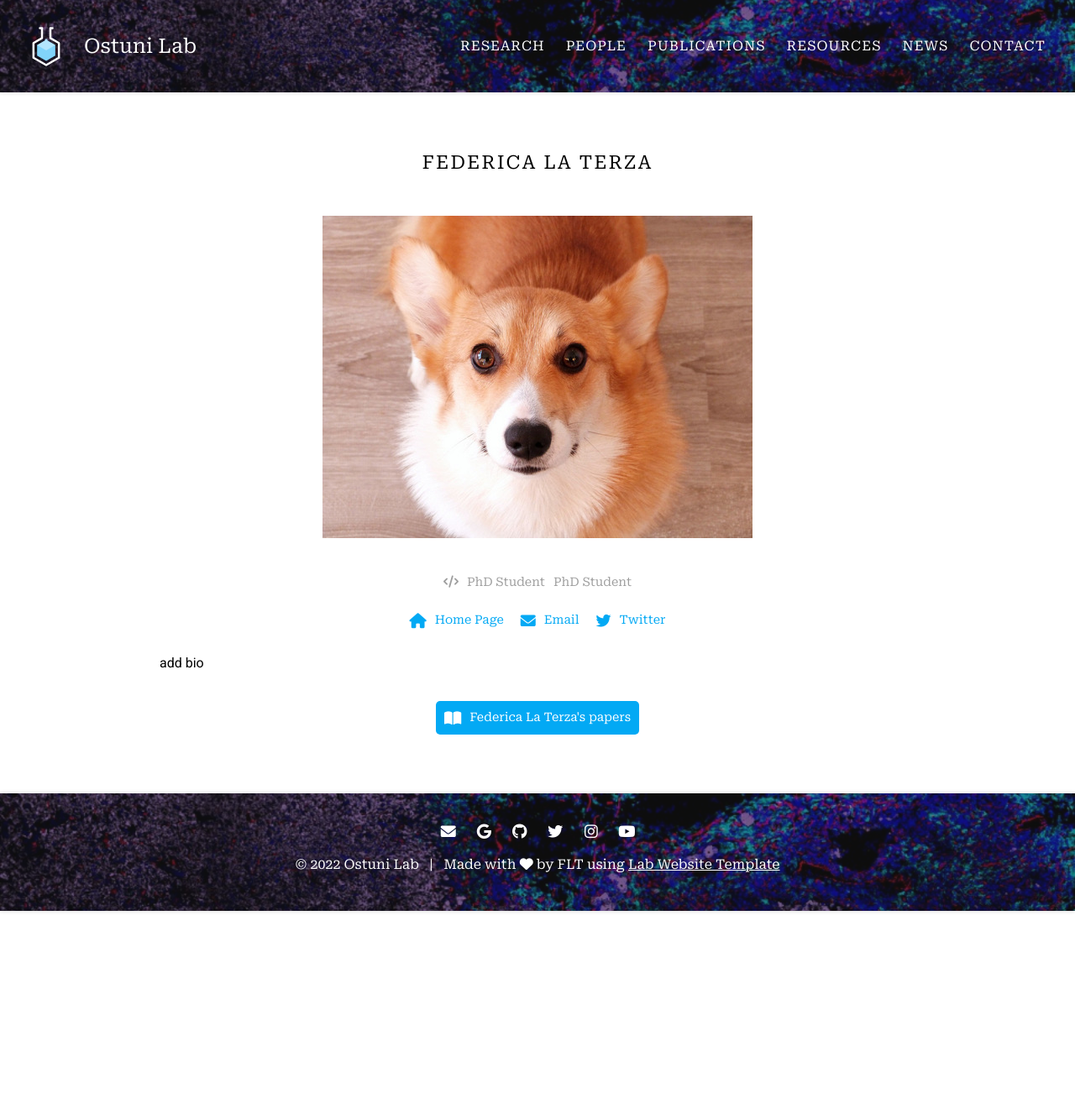
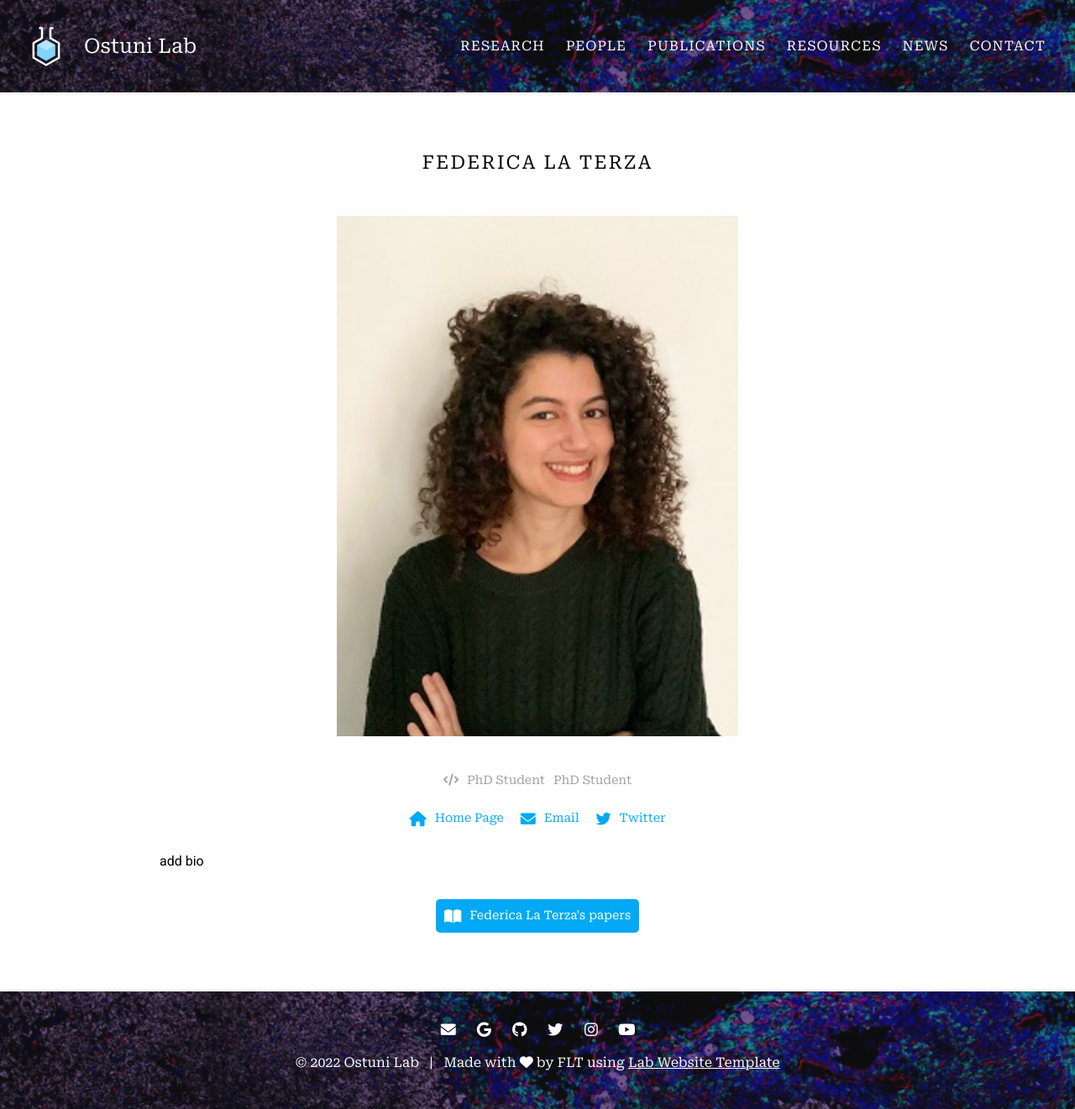
Before and after one commit to laterz-f/labwebsite, a Jekyll site: the page built from _members/federica-laterza.md, in a window 1280 px wide. Shown: the whole page at 84% size. Built offline with Jekyll 4.4.1, drawn with Linux system fonts in a browser that asks for light colours; before the commit the page ends 1085 px from its top, so only the background shows below that.

Commit message:
Update federica-laterza.md

```diff
--- a/_members/federica-laterza.md
+++ b/_members/federica-laterza.md
@@ -1,6 +1,6 @@
 ---
 name: Federica La Terza
-image: images/member.jpg
+image: images/flt.png
 description: PhD Student
 role: phd computational
 aliases:
```
